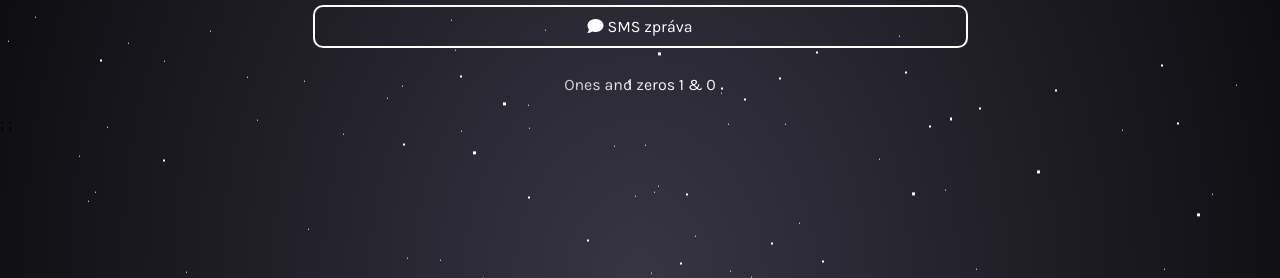
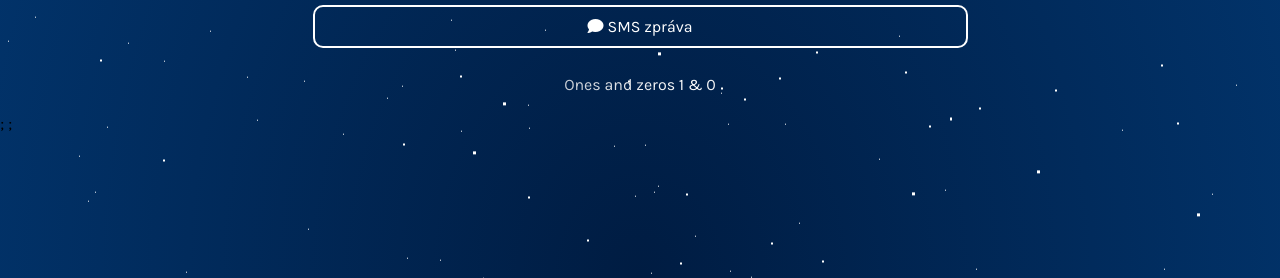
Before and after one commit to pascaljura/link-tree, a plain HTML site: page pascal.jura/index.html in a window 1280 px wide. Shown: the part 522-800 px from the top of the page. Drawn offline with Linux system fonts and the light colour scheme.

Commit message:
oprava barev

```diff
--- a/pascal.jura/style.css
+++ b/pascal.jura/style.css
@@ -1,8 +1,8 @@
 @import url("https://fonts.googleapis.com/css?family=Karla:400,700&display=swap");
 
 :root {
-  --bgColor: #373544;
-  --bgColor2: #000000;
+  --bgColor: #001c42;
+  --bgColor2: #023a76;
   --accentColor: #ffffff;
   --font: "Karla", sans-serif;
   --delay: 0.3s;
```
